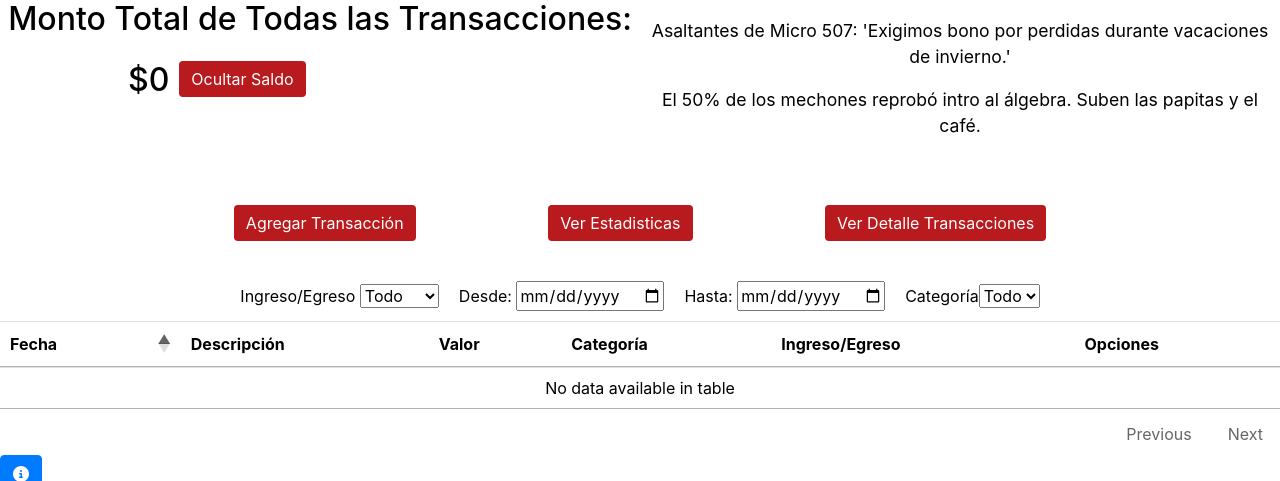
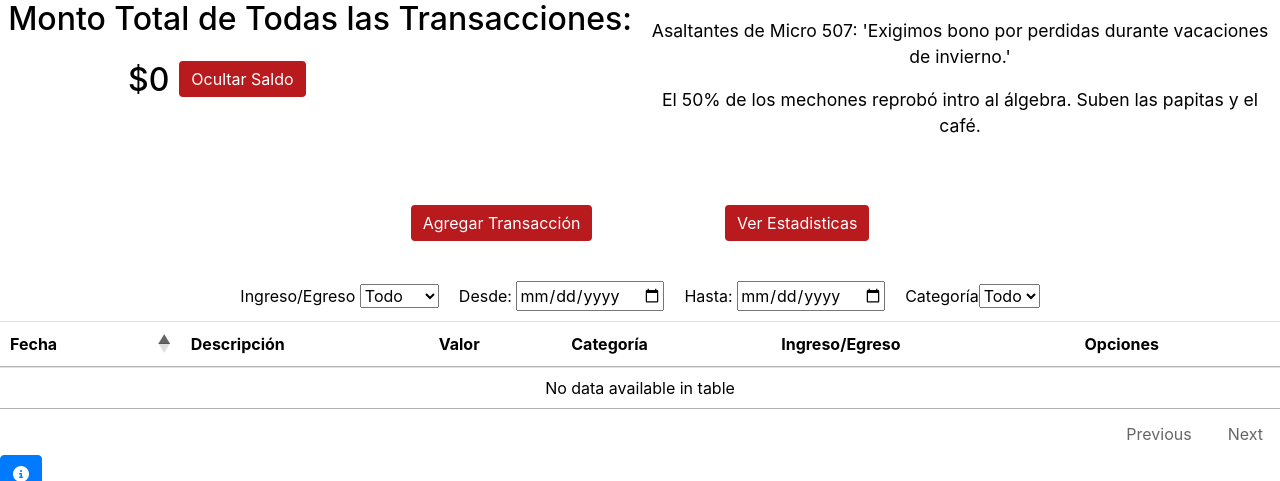
Before and after one commit to lukasvaz/fork-Software-Engineering, a Django app: page /home/ in a window 1280 px wide. Shown: the part 137-618 px from the top of the page. Run offline with Django 4.2, Linux system fonts and the light colour scheme; data that the repository does not hold is empty; some libraries are stand-ins or nearby versions.

Commit message:
fix: delete button for view transactions(replaced)

```diff
--- a/web_design/templates/home/home.html
+++ b/web_design/templates/home/home.html
@@ -52,10 +52,6 @@
         <button style="margin-right: 5%;margin-left: 5%;" type="button" class="btn btn-primary">Ver Estadisticas</button>
       </a>
 
-      <!-- View Transaction Details  -->
-      <a href="#">
-        <button style="margin-right: 5%;margin-left: 5%;" type="button" class="btn btn-primary">Ver Detalle Transacciones</button>
-      </a>
   </div>
     <div class="filtros" style="margin-top:30px;">
       <!-- table's filters -->
```
